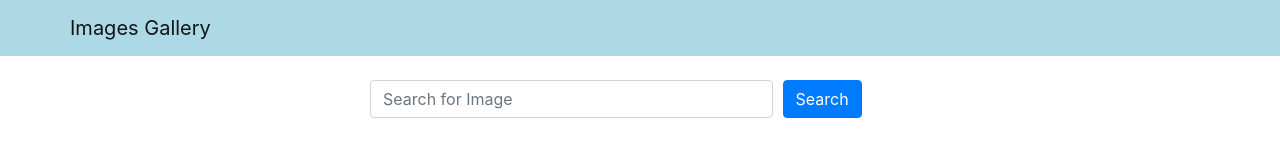
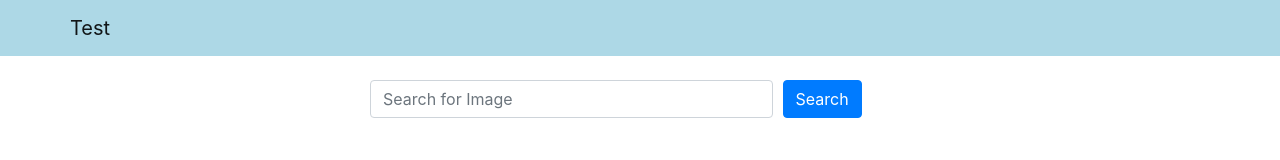
Before and after one commit to rommel14/images-gallery, a React (Create React App) app in the folder frontend/: page / in a window 1280 px wide. Shown: the top 160 px of the page. Built offline with nearby package versions, Linux system fonts and the light colour scheme.

Commit message:
modified

```diff
--- a/frontend/src/App.js
+++ b/frontend/src/App.js
@@ -19,7 +19,8 @@ const App = () => {
 
   return (
     <div>
-      <Header title="Images Gallery"/>
+      <Header title="Test"/>
+
      <Search word={word} setWord={setWord} handleSubmit={handleSearchSubmit}/>
     </div>
 
--- a/frontend/src/components/Header.js
+++ b/frontend/src/components/Header.js
@@ -1,20 +1,27 @@
 import React from 'react'
 import { Navbar, Container } from 'react-bootstrap'
 
+
 //pang header
 const navbarStyle = {
-    backgroundColor: 'lightblue'
-
+    backgroundColor: 'lightblue',
+    fontSize:'2px'
 };
 
 const Header = ({title}) => {
     return (
-        <Navbar style={navbarStyle} variant="light">
+        <Navbar style={navbarStyle} variant="light" sticky="top">
             <Container>
                 <Navbar.Brand href="/">{title}</Navbar.Brand>
 
+
+
             </Container>
+
         </Navbar>
     )
 };
+
+
+
 export default Header;
```
